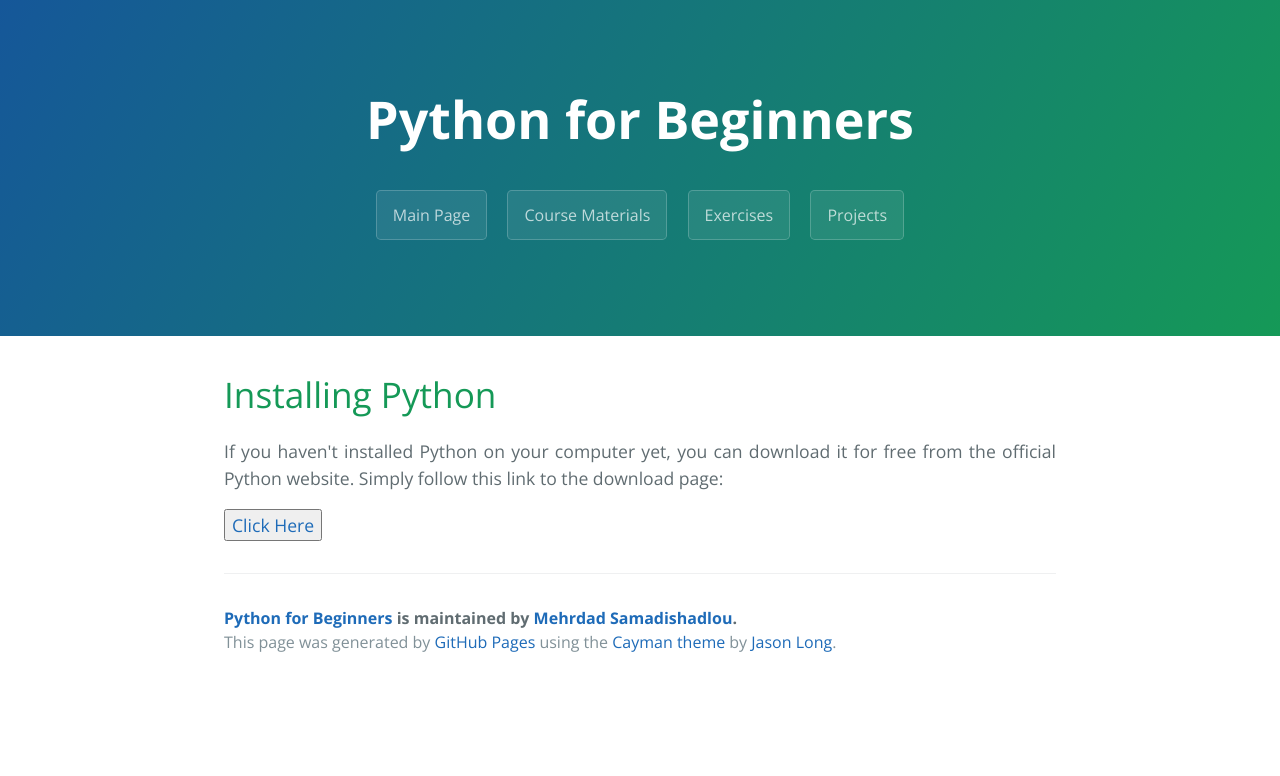
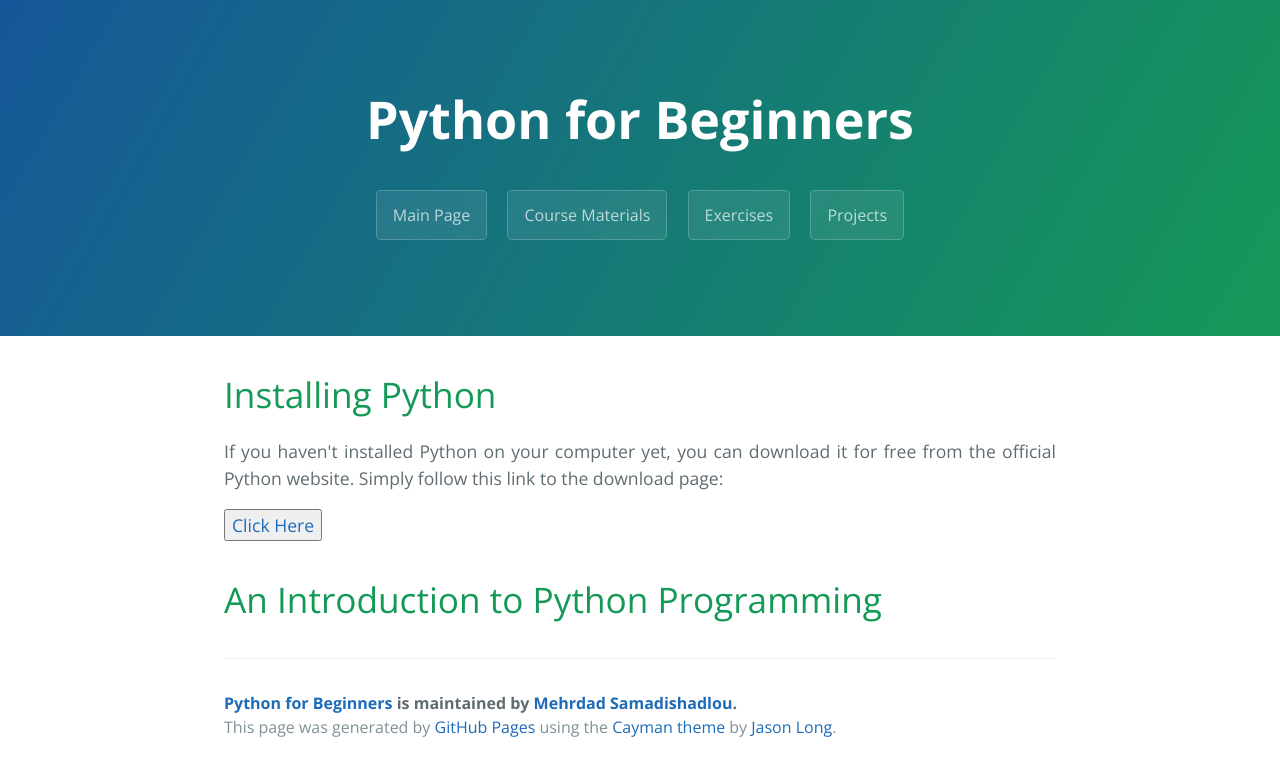
Before and after one commit to MehrdadSamadishadlou/Python_for_Beginners, a Jekyll site: the page built from materials.md, in a window 1280 px wide. Shown: the top 776 px of the page. Built offline with Jekyll 4.4.1, drawn with Linux system fonts in a browser that asks for light colours.

Commit message:
Update materials.md

```diff
--- a/materials.md
+++ b/materials.md
@@ -11,3 +11,6 @@ If you haven't installed Python on your computer yet, you can download it for fr
 </p>
 
 <a href="https://www.python.org/downloads/" target="_blank"><button>Click Here</button></a>
+
+
+# An Introduction to Python Programming
```
